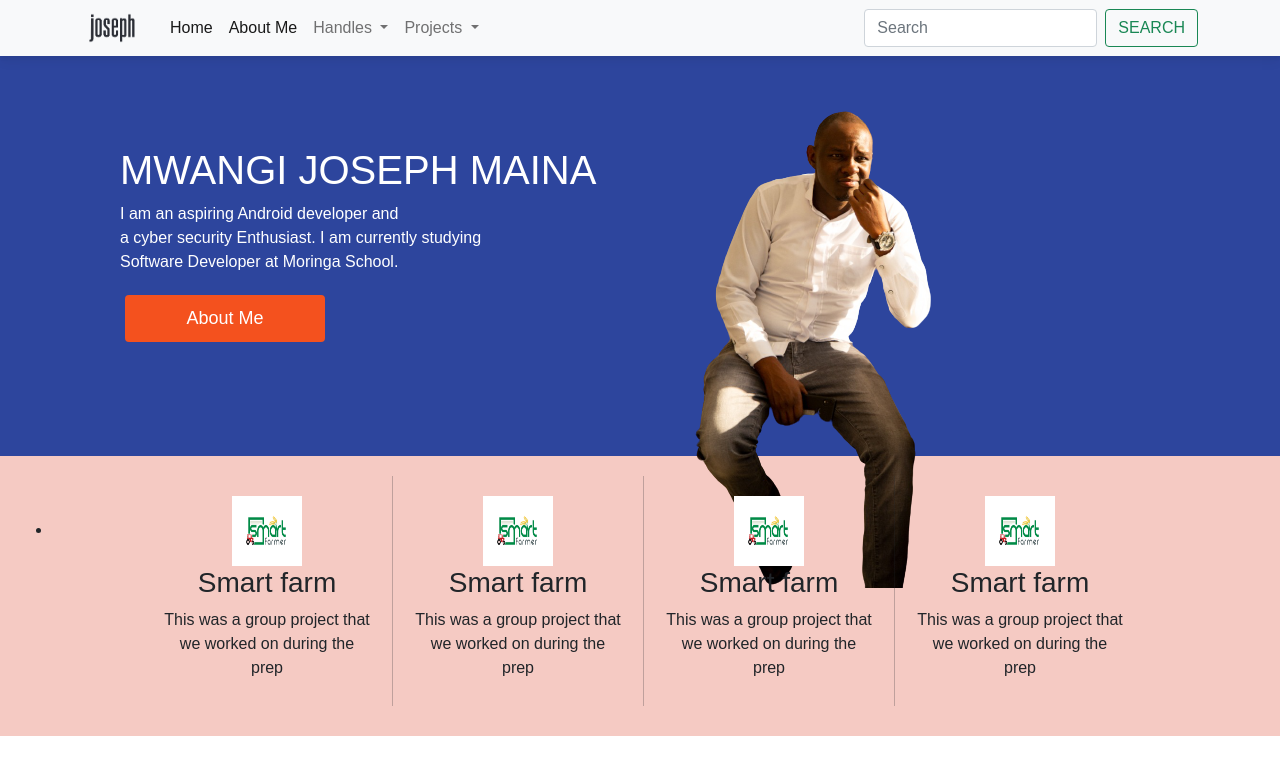
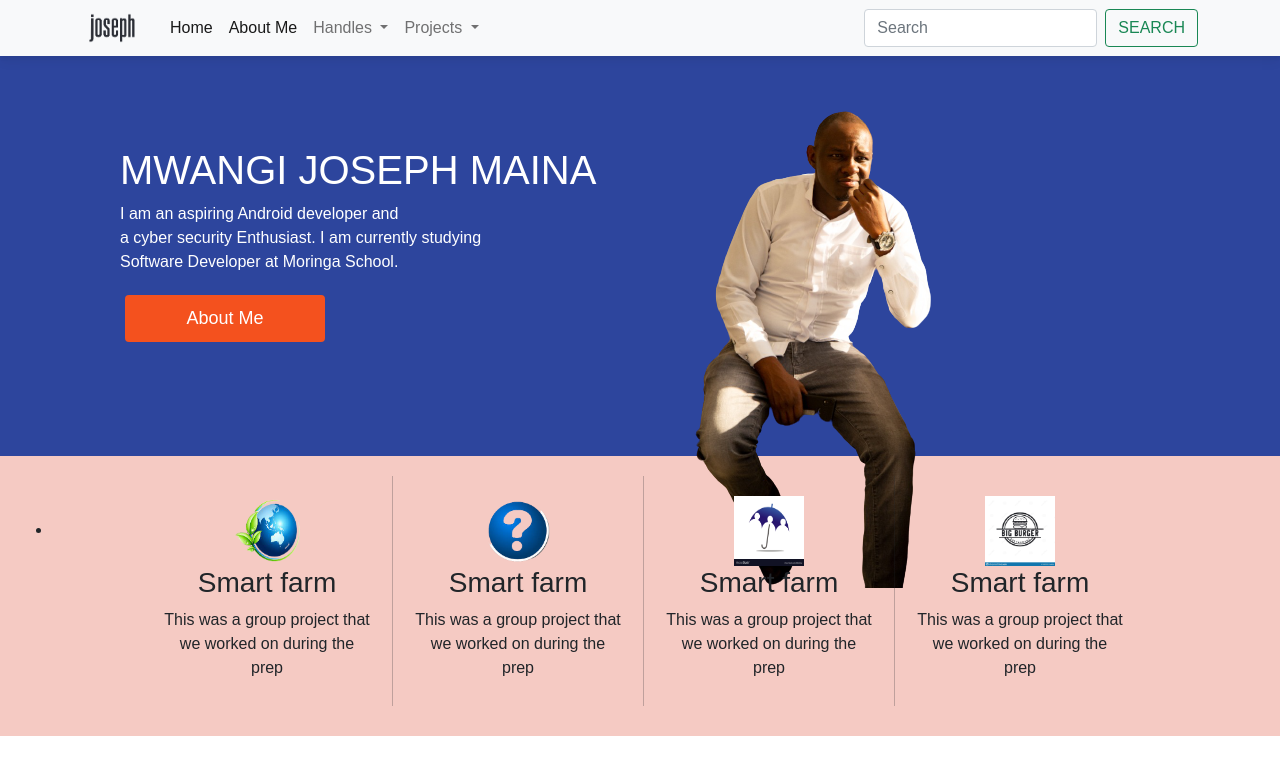
Before and after one commit to JMDev2/My-Portfolio, a plain HTML site: page index.html in a window 1280 px wide. Drawn offline with nearby package versions, Linux system fonts and the light colour scheme.

Commit message:
ft-adding the projects logo

```diff
--- a/index.html
+++ b/index.html
@@ -97,7 +97,7 @@ rel="stylesheet"
     <ul>
         <li>
             <div class="smartfarm">
-                <img src="./images/Smart-Farmer-logo.png" >
+                <img src="./images/logo.png" >
                 <h3>Smart farm</h3>
                 <p>This was a group project that we worked on during the prep</p>
 
@@ -110,7 +110,7 @@ rel="stylesheet"
           </div>
         <li>
             <div class="smartfarm">
-                <img src="./images/Smart-Farmer-logo.png" >
+                <img src="./images/quizlogo.png" >
                 <h3>Smart farm</h3>
                 <p>This was a group project that we worked on during the prep</p>
 
@@ -123,7 +123,7 @@ rel="stylesheet"
           </div>
         <li>
             <div class="smartfarm">
-                <img src="./images/Smart-Farmer-logo.png" >
+                <img src="./images/insurancelogo.jpg" >
                 <h3>Smart farm</h3>
                 <p>This was a group project that we worked on during the prep</p>
 
@@ -135,7 +135,7 @@ rel="stylesheet"
           </div>
         <li>
             <div class="smartfarm">
-                <img src="./images/Smart-Farmer-logo.png" >
+                <img src="./images/burgerlogo.jpg" >
                 <h3>Smart farm</h3>
                 <p>This was a group project that we worked on during the prep</p>
 
```
Also changed, not shown: images/Smart-Farmer-logo.png (deleted), images/burgerlogo.jpg (added), images/insurancelogo.jpg (added), images/logo.png (added), images/quizlogo.png (added).
